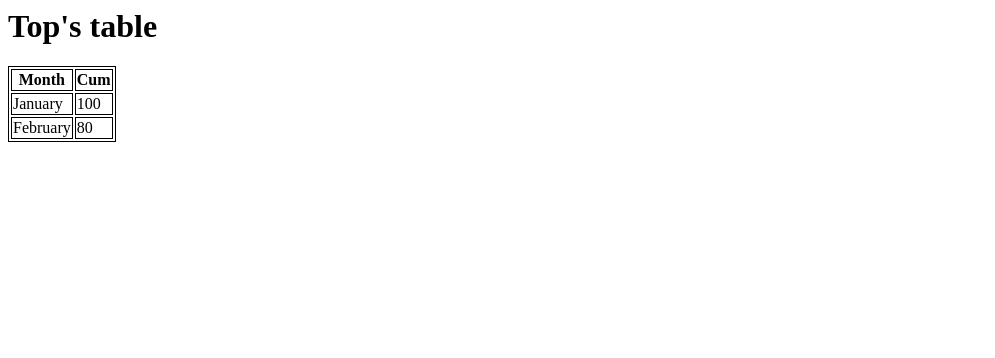
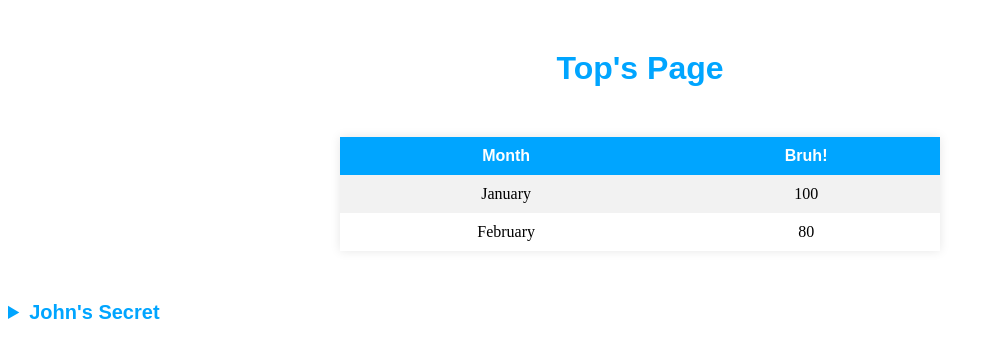
Before and after one commit to Asmarite/Asmarite.github.io, a plain HTML site: page TopPage.html in a window 1280 px wide. Shown: the whole page, without its empty margins (0-995 px from the left). Drawn offline with Linux system fonts and the light colour scheme.

Commit message:
Update TopPage.html

```diff
--- a/TopPage.html
+++ b/TopPage.html
@@ -1,10 +1,8 @@
-<DOCTYPE html>
+<!DOCTYPE html>
 
 <html>
 
 <head>
-
-
 
     <meta name="viewport" content="width=device-width, initial-scale=1.0">
 
@@ -12,7 +10,9 @@
 
         body {
 
-      font-size: 16px; }
+            font-size: 16px;
+
+        }
 
         @media (max-width: 600px) {
 
@@ -20,17 +20,95 @@
 
                 font-size: 14px;
 
-         }}
+            }
 
-  </style>
+        }
 
+        h1 {
 
+            color: #00a5ff;
 
-<style>
+            text-align: center;
 
-table, th, td {
+            margin-top: 50px;
 
-  border: 1px solid black;
+            font-family: 'Arial', sans-serif;
+
+        }
+
+        table {
+
+            margin: 50px auto;
+
+            border-collapse: collapse;
+
+            width: 80%;
+
+            max-width: 600px;
+
+            box-shadow: 0 0 10px rgba(0, 0, 0, 0.1);
+
+            background-color: #fff;
+
+        }
+
+        th,
+
+        td {
+
+            padding: 10px;
+
+            text-align: center;
+
+        }
+
+        th {
+
+            background-color: #00a5ff;
+
+            color: white;
+
+            font-family: 'Arial', sans-serif;
+
+        }
+
+        tr:nth-child(even) {
+
+            background-color: #f2f2f2;
+
+        }
+
+        summary {
+
+            font-size: 20px;
+
+            font-weight: bold;
+
+            color: #00a5ff;
+
+            cursor: pointer;
+
+            margin-top: 30px;
+
+            font-family: 'Arial', sans-serif;
+
+        }
+
+        video {
+
+            width: 100%;
+
+            max-width: 400px;
+
+            display: block;
+
+            margin: 20px auto;
+
+            outline: none;
+
+            border: none;
+
+            box-shadow: 0 0 10px rgba(0, 0, 0, 0.2);
 
         }
 
@@ -40,7 +118,7 @@ table, th, td {
 
 <body>
 
-<h1>Top's table</h1>
+    <h1>Top's Page</h1>
 
     <table>
 
@@ -48,7 +126,7 @@ table, th, td {
 
             <th>Month</th>
 
-    <th>Cum</th>
+            <th>Bruh!</th>
 
         </tr>
 
@@ -70,20 +148,20 @@ table, th, td {
 
     </table>
 
+    <details>
 
+        <summary>John's Secret</summary>
 
+        <video width="200" height="300" controls>
 
+            <source src="best-rhythm-game-2023-1280-ytshorts.savetube.me.mp4" type="video/mp4">
 
+            Your browser does not support the video tag.
 
+        </video>
 
+    </details>
 
-
-
-
-
-
-
-
-
+</body>
 
 </html>
```
Lines whose indentation alone changed are shown as unchanged.
